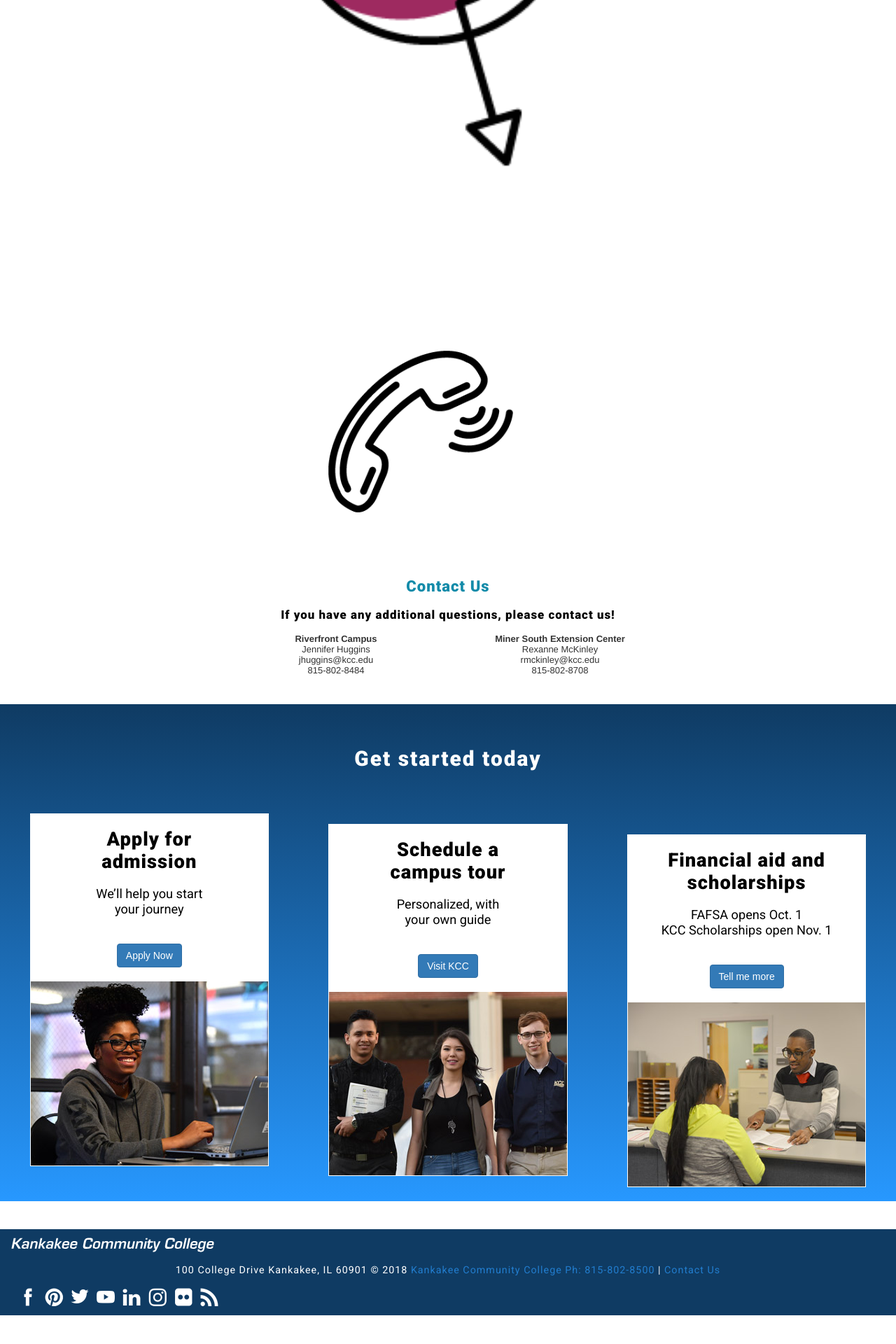
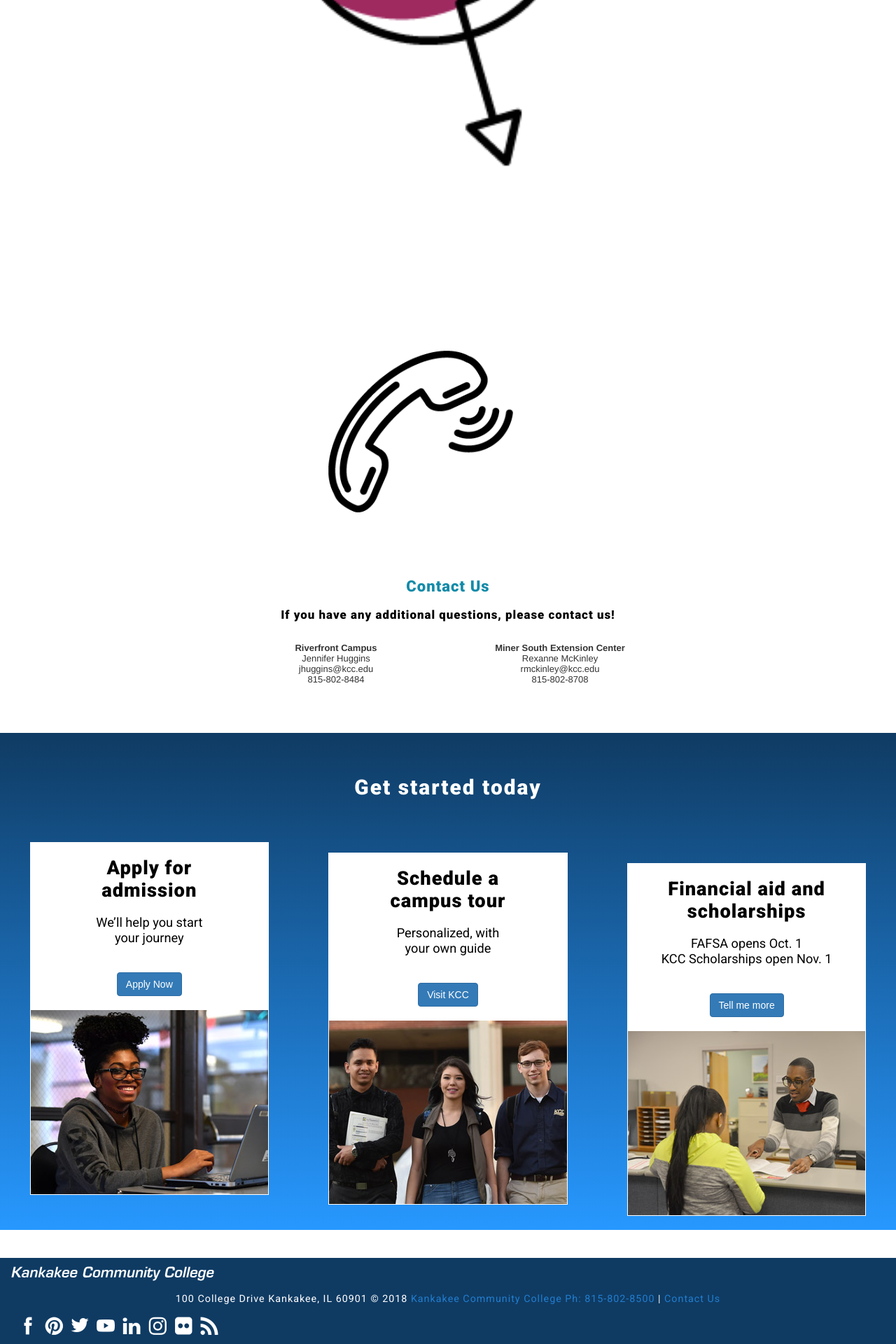
Before and after one commit to wdzajicek/jekyll-kcc-fastpath_img-zoom, a Jekyll site: the page built from index.md, in a window 1280 px wide. Shown: the part 2067-3987 px from the top of the page at 70% size. Built offline with Jekyll 4.4.1, drawn with Linux system fonts in a browser that asks for light colours; nearby versions of some CDN libraries; before the commit the page ends 3946 px from its top, so only the background shows below that.

Commit message:
Add class to contact info paragraph text and style text

```diff
--- a/_includes/questions.html
+++ b/_includes/questions.html
@@ -6,18 +6,18 @@
 <div class="row">
   <div class="col-lg-3"></div>
   <div class="col-lg-3 left-pad">
-    <strong>Riverfront Campus</strong><br />
+    <p class="contact-info"><strong>Riverfront Campus</strong><br />
             Jennifer Huggins<br />
             jhuggins@kcc.edu<br />
-            815-802-8484
+            815-802-8484</p>
             <br />
     <p>&#160;</p>
   </div>
   <div class="col-lg-3 left-pad">
-    <strong>Miner South Extension&#160;Center</strong><br />
+    <p class="contact-info"><strong>Miner South Extension&#160;Center</strong><br />
             Rexanne McKinley<br />
             rmckinley@kcc.edu<br />
-            815-802-8708
+            815-802-8708</p>
             <br />
     <p>&#160;</p>
   </div>
```
